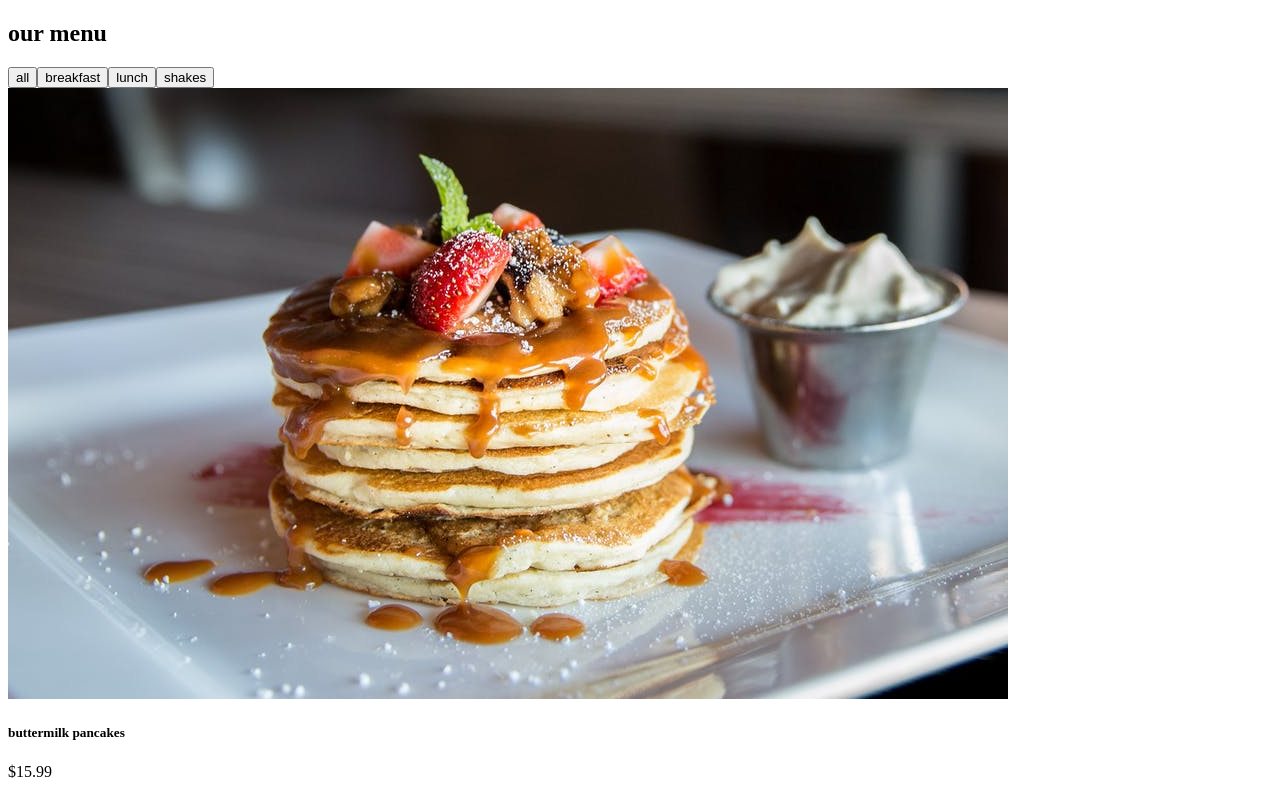
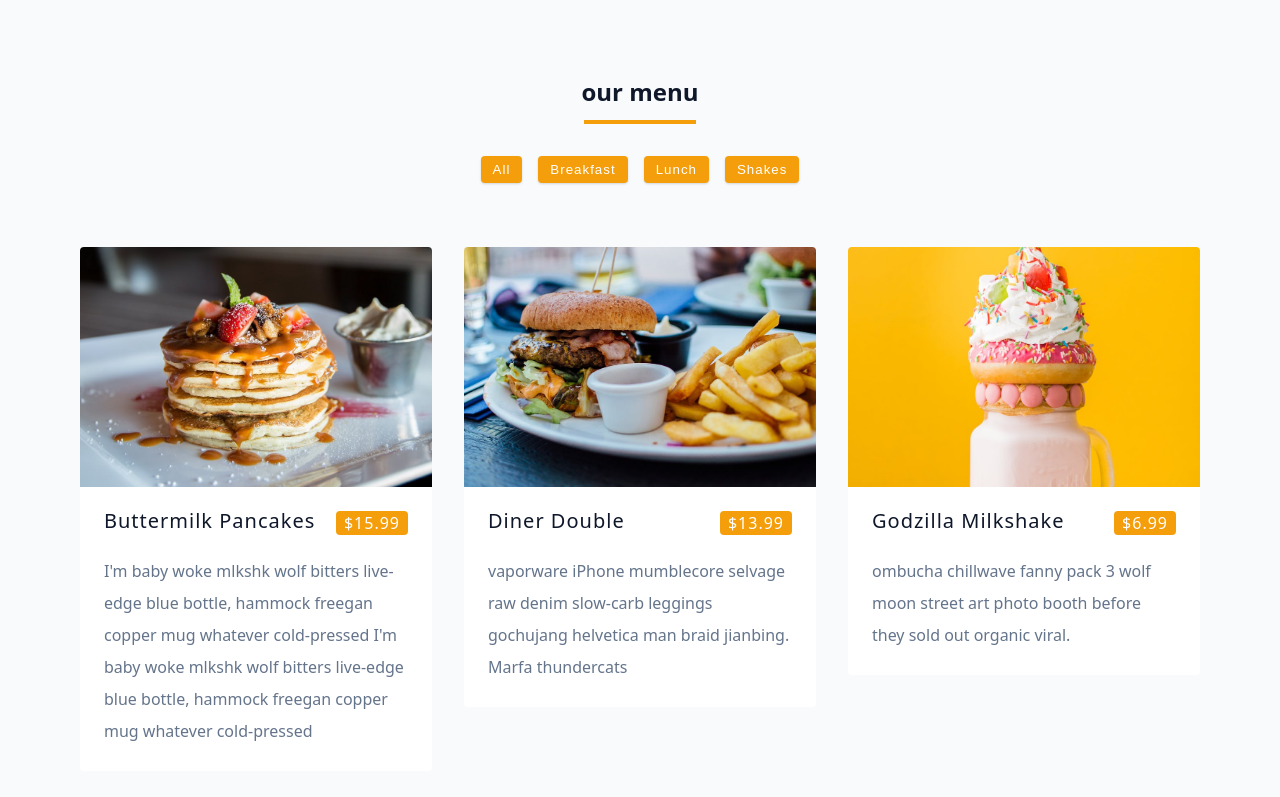
Before and after one commit to Anurag-verma18/cuisines, a React (Vite) app: page / in a window 1280 px wide. Shown: the top 797 px of the page. Built offline with nearby package versions, Linux system fonts and the light colour scheme.

Commit message:
add css to the application

```diff
--- a/src/index.css
+++ b/src/index.css
@@ -0,0 +1,213 @@
+/* ============= GLOBAL CSS =============== */
+
+*,
+::after,
+::before {
+  margin: 0;
+  padding: 0;
+  box-sizing: border-box;
+}
+
+html {
+  font-size: 100%;
+} /*16px*/
+
+:root {
+  /* colors */
+  --primary-100: #fef3c7;
+  --primary-200: #fde68a;
+  --primary-300: #fcd34d;
+  --primary-400: #fbbf24;
+  --primary-500: #f59e0b;
+  --primary-600: #d97706;
+  --primary-700: #b45309;
+  --primary-800: #92400e;
+  --primary-900: #78350f;
+
+  /* grey */
+  --grey-50: #f8fafc;
+  --grey-100: #f1f5f9;
+  --grey-200: #e2e8f0;
+  --grey-300: #cbd5e1;
+  --grey-400: #94a3b8;
+  --grey-500: #64748b;
+  --grey-600: #475569;
+  --grey-700: #334155;
+  --grey-800: #1e293b;
+  --grey-900: #0f172a;
+  /* rest of the colors */
+  --black: #222;
+  --white: #fff;
+  --red-light: #f8d7da;
+  --red-dark: #842029;
+  --green-light: #d1e7dd;
+  --green-dark: #0f5132;
+
+  --small-text: 0.875rem;
+  --extra-small-text: 0.7em;
+  /* rest of the vars */
+  --backgroundColor: var(--grey-50);
+  --textColor: var(--grey-900);
+  --borderRadius: 0.25rem;
+  --letterSpacing: 1px;
+  --transition: 0.3s ease-in-out all;
+  --max-width: 1120px;
+  --fixed-width: 600px;
+
+  /* box shadow*/
+  --shadow-1: 0 1px 3px 0 rgba(0, 0, 0, 0.1), 0 1px 2px 0 rgba(0, 0, 0, 0.06);
+  --shadow-2: 0 4px 6px -1px rgba(0, 0, 0, 0.1),
+    0 2px 4px -1px rgba(0, 0, 0, 0.06);
+  --shadow-3: 0 10px 15px -3px rgba(0, 0, 0, 0.1),
+    0 4px 6px -2px rgba(0, 0, 0, 0.05);
+  --shadow-4: 0 20px 25px -5px rgba(0, 0, 0, 0.1),
+    0 10px 10px -5px rgba(0, 0, 0, 0.04);
+}
+
+body {
+  background: var(--backgroundColor);
+  font-family: system-ui, -apple-system, BlinkMacSystemFont, 'Segoe UI', Roboto,
+    Oxygen, Ubuntu, Cantarell, 'Open Sans', 'Helvetica Neue', sans-serif;
+  font-weight: 400;
+  line-height: 1;
+  color: var(--textColor);
+}
+
+p {
+  margin: 0;
+}
+
+h5 {
+  margin: 0;
+  font-family: var(--headingFont);
+  font-weight: 400;
+  line-height: 1;
+  text-transform: capitalize;
+  letter-spacing: var(--letterSpacing);
+}
+
+
+
+h5 {
+  font-size: 1.25rem;
+}
+
+.text {
+  margin-bottom: 1.5rem;
+  max-width: 40em;
+}
+
+.img {
+  width: 100%;
+  display: block;
+  object-fit: cover;
+}
+/* buttons */
+
+.btn {
+  cursor: pointer;
+  color: var(--white);
+  background: var(--primary-500);
+  border: transparent;
+  border-radius: var(--borderRadius);
+  letter-spacing: var(--letterSpacing);
+  padding: 0.375rem 0.75rem;
+  box-shadow: var(--shadow-1);
+  transition: var(--transition);
+  text-transform: capitalize;
+  display: inline-block;
+}
+.btn:hover {
+  background: var(--primary-700);
+  box-shadow: var(--shadow-3);
+}
+
+/* title */
+
+.title {
+  text-align: center;
+}
+
+.title-underline {
+  background: var(--primary-500);
+  width: 7rem;
+  height: 0.25rem;
+  margin: 0 auto;
+  margin-top: 1rem;
+}
+/* ============= PROJECT CSS =============== */
+
+.menu {
+  padding: 5rem 0;
+}
+
+.btn-container {
+  margin: 2rem 0 4rem 0;
+  display: flex;
+  justify-content: center;
+  flex-wrap: wrap;
+  gap: 1rem;
+}
+.section-center {
+  width: 90vw;
+  margin: 0 auto;
+  max-width: var(--max-width);
+  display: grid;
+  gap: 2rem;
+}
+
+.menu-item {
+  background: var(--white);
+  border-radius: var(--borderRadius);
+}
+.menu-item .img {
+  height: 15rem;
+  border-top-right-radius: var(--borderRadius);
+  border-top-left-radius: var(--borderRadius);
+}
+.item-info {
+  padding: 1.5rem;
+}
+.item-info div {
+  display: flex;
+  justify-content: space-between;
+  flex-wrap: wrap;
+  gap: 1rem;
+  margin-bottom: 1.25rem;
+}
+
+.item-info h5 {
+  font-weight: 500;
+}
+.item-price {
+  background: var(--primary-500);
+  color: var(--white);
+  padding: 0.25rem 0.5rem;
+  letter-spacing: var(--letterSpacing);
+  border-radius: var(--borderRadius);
+}
+
+.item-text {
+  line-height: 2;
+  color: var(--grey-500);
+}
+
+.section-center {
+  justify-items: center;
+}
+.menu-item {
+  max-width: 25rem;
+}
+
+@media screen and (min-width: 992px) {
+  .section-center {
+    grid-template-columns: 1fr 1fr;
+    align-items: start;
+  }
+}
+@media screen and (min-width: 1170px) {
+  .section-center {
+    width: 95vw;
+    grid-template-columns: repeat(3, 1fr);
+  }
+}
```
